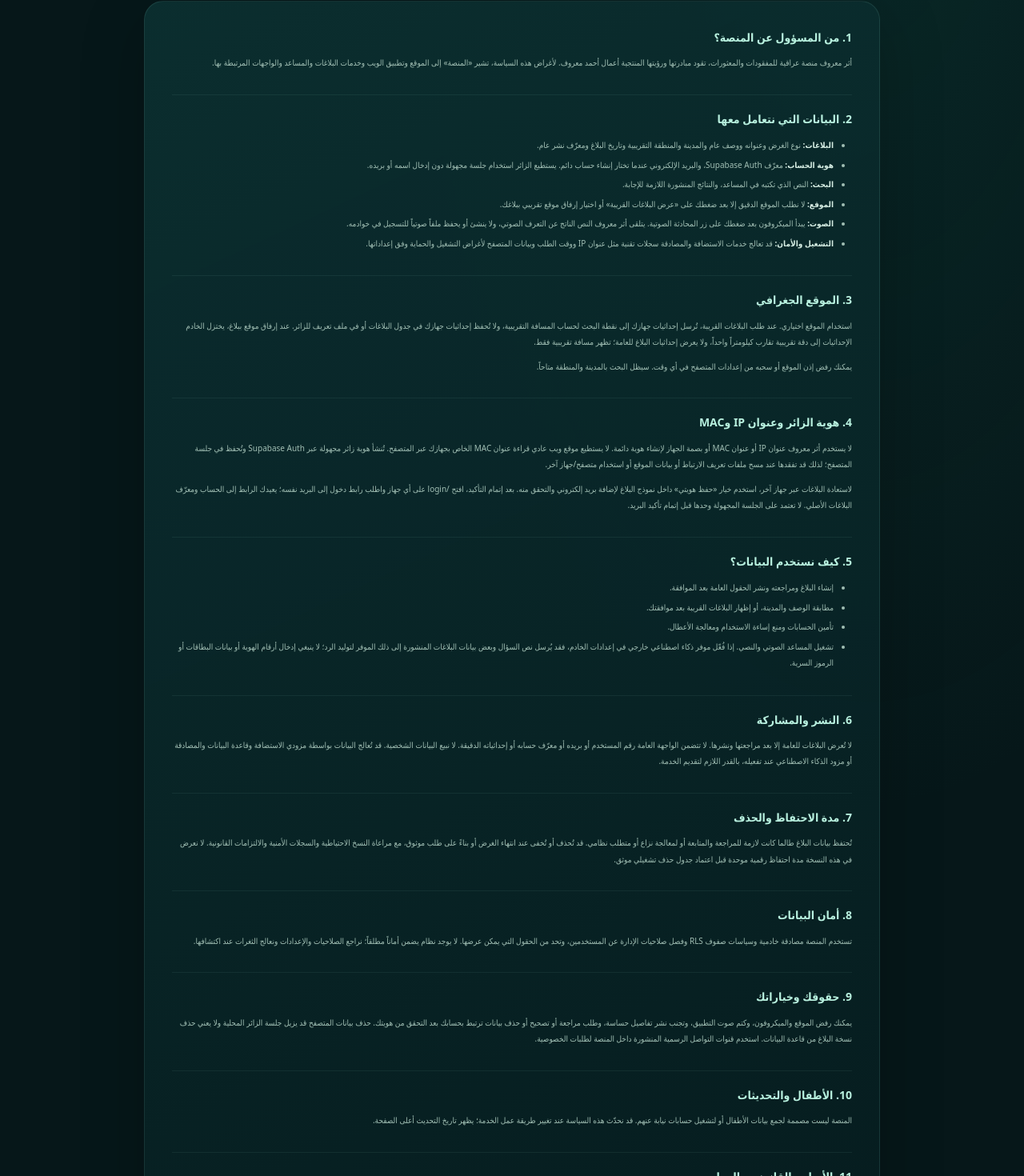
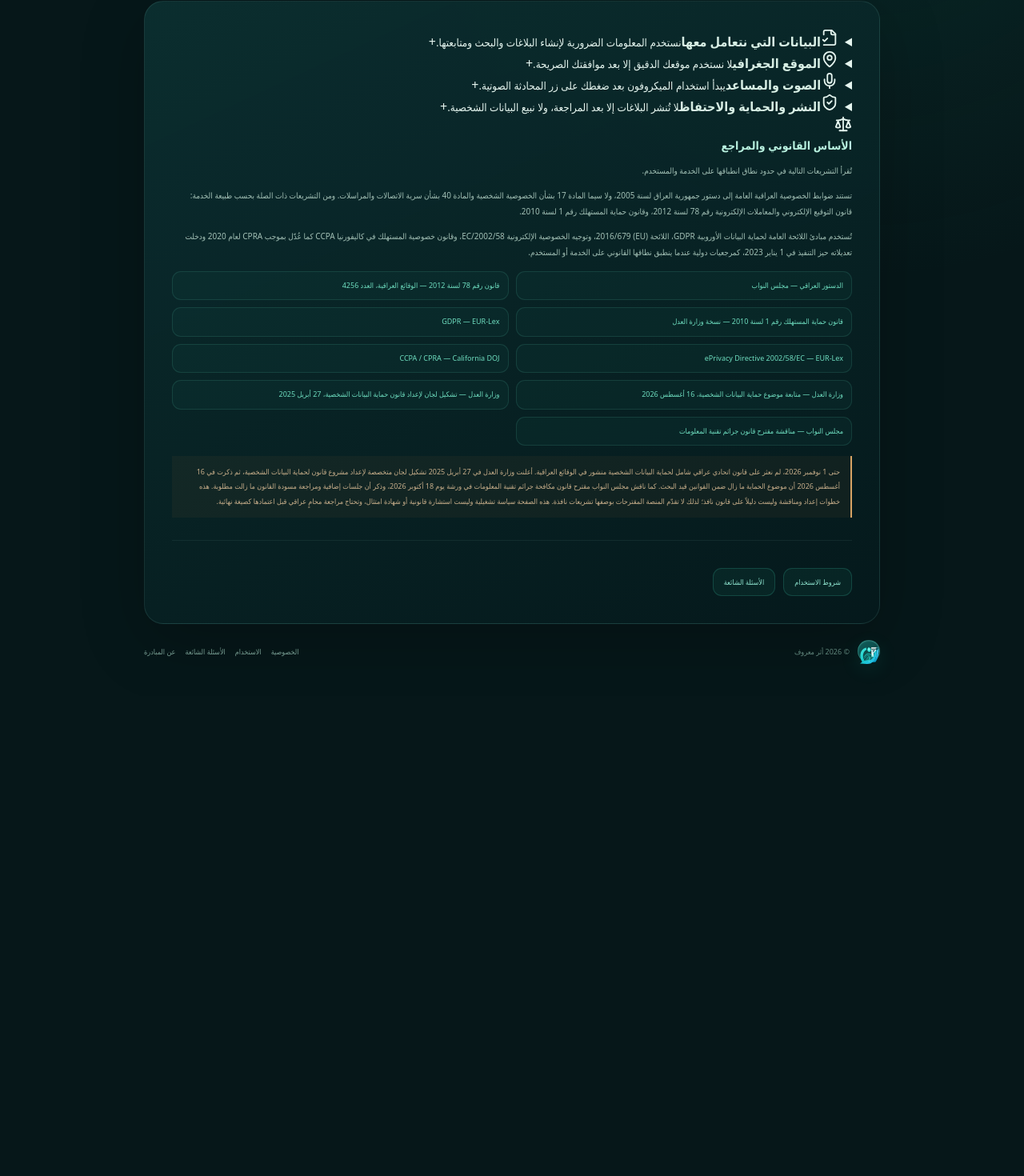
Before and after one commit to ahmedfouaadqi-glitch/atharmaaroof, a Next.js app: page /privacy in a window 1280 px wide. Shown: the part 261-1731 px from the top of the page at 80% size. After the commit the page ends 1131 px from the top, so only its background shows below. Built offline with nearby package versions, Linux system fonts and the light colour scheme.

Commit message:
content: simplify privacy policy into interactive cards and retain legal references and links

```diff
--- a/app/privacy/page.tsx
+++ b/app/privacy/page.tsx
@@ -1,95 +1,117 @@
 import type { Metadata } from "next";
 import Link from "next/link";
+import {
+  Fingerprint, MapPin, Mic, FileCheck2, Database, ShieldCheck, Scale
+} from "lucide-react";
 import InfoPageShell from "@/components/InfoPageShell";
 
 export const metadata: Metadata = {
   title: "سياسة الخصوصية | أثر معروف",
-  description: "كيف يجمع أثر معروف البيانات ويستخدمها ويحميها.",
+  description: "سياسة خصوصية مختصرة توضّح بيانات المستخدم وحقوقه في أثر معروف.",
   robots: { index: true, follow: true }
 };
+
+const privacyCards = [
+  {
+    Icon: FileCheck2,
+    title: "البيانات التي نتعامل معها",
+    summary: "نستخدم المعلومات الضرورية لإنشاء البلاغات والبحث ومتابعتها.",
+    points: [
+      "تفاصيل عامة عن الغرض المفقود أو المعثور عليه، مثل النوع والوصف والمدينة والمنطقة التقريبية وتاريخ البلاغ.",
+      "بيانات الحساب أو وسيلة استعادة البلاغات عندما تختار ربط هويتك ببريد إلكتروني.",
+      "عبارات البحث التي تدخلها، والنتائج المنشورة اللازمة لإظهار المطابقات.",
+      "سجلات تشغيلية محدودة، مثل عنوان IP ووقت الطلب ومعلومات المتصفح، لأغراض الحماية ومعالجة الأعطال."
+    ]
+  },
+  {
+    Icon: MapPin,
+    title: "الموقع الجغرافي",
+    summary: "لا نستخدم موقعك الدقيق إلا بعد موافقتك الصريحة.",
+    points: [
+      "عند طلب البلاغات القريبة، تُستخدم إحداثيات جهازك لحساب المسافة التقريبية ولا تُحفظ في ملف عام للمستخدم.",
+      "إذا اخترت إرفاق موقع ببلاغ، يُختزل إلى نطاق تقريبي يقارب كيلومتراً واحداً، ولا تُعرض الإحداثيات الدقيقة للزوار.",
+      "يمكنك رفض الإذن أو سحبه من إعدادات المتصفح. ويبقى البحث بالمدينة والمنطقة متاحاً."
+    ]
+  },
+  {
+    Icon: Mic,
+    title: "الصوت والمساعد",
+    summary: "يبدأ استخدام الميكروفون بعد ضغطك على زر المحادثة الصوتية.",
+    points: [
+      "يتلقى التطبيق النص الناتج عن التعرف الصوتي في المتصفح، ولا يحفظ ملفاً صوتياً للتسجيل في خوادم المنصة وفق تصميم الخدمة الحالي.",
+      "قد يعتمد التعرف الصوتي على مزود يوفّره المتصفح أو الجهاز، وتخضع هذه المعالجة لسياسة ذلك المزود.",
+      "إذا فُعّل مزود ذكاء اصطناعي خارجي، فقد يُرسل نص السؤال وبعض بيانات البلاغات المنشورة لإعداد الرد."
+    ]
+  },
+  {
+    Icon: ShieldCheck,
+    title: "النشر والحماية والاحتفاظ",
+    summary: "لا تُنشر البلاغات إلا بعد المراجعة، ولا نبيع البيانات الشخصية.",
+    points: [
+      "لا تعرض صفحة البلاغ العامة بريد المستخدم أو معرّف حسابه أو إحداثيات موقعه الدقيقة.",
+      "قد تُعالج البيانات لدى مزودي الاستضافة وقاعدة البيانات والمصادقة بالقدر اللازم لتقديم الخدمة.",
+      "تُحتفظ البيانات طالما كانت لازمة للمراجعة والمتابعة أو لمعالجة نزاع أو التزام نظامي، وقد تُخفى أو تُحذف عند انتهاء الغرض وفق إجراءات المنصة.",
+      "يمكنك طلب تصحيح البيانات أو حذفها بعد التحقق من ملكية الطلب. حذف بيانات المتصفح وحده لا يحذف البلاغ من المنصة."
+    ]
+  }
+];
+
+const legalSources = [
+  ["الدستور العراقي — مجلس النواب", "https://iq.parliament.iq/%D8%A7%D9%84%D8%AF%D8%B3%D8%AA%D9%88%D8%B1-%D8%A7%D9%84%D8%B9%D8%B1%D8%A7%D9%82%D9%8A/"],
+  ["قانون رقم 78 لسنة 2012 — الوقائع العراقية، العدد 4256", "https://www.moj.gov.iq/view.205/"],
+  ["قانون حماية المستهلك رقم 1 لسنة 2010 — نسخة وزارة العدل", "https://www.moj.gov.iq/upload/pdf/%D9%82%D8%A7%D9%86%D9%88%D9%86%20%D8%AD%D9%85%D8%A7%D9%8A%D8%A9%20%D8%A7%D9%84%D9%85%D8%B3%D8%AA%D9%87%D9%84%D9%83.pdf"],
+  ["GDPR — EUR-Lex", "https://eur-lex.europa.eu/eli/reg/2016/679/"],
+  ["ePrivacy Directive 2002/58/EC — EUR-Lex", "https://eur-lex.europa.eu/eli/dir/2002/58/oj"],
+  ["CCPA / CPRA — California DOJ", "https://www.oag.ca.gov/privacy/ccpa"],
+  ["وزارة العدل — متابعة موضوع حماية البيانات الشخصية، 16 أغسطس 2026", "https://moj.gov.iq/view.10456/"],
+  ["وزارة العدل — تشكيل لجان لإعداد قانون حماية البيانات الشخصية، 27 أبريل 2025", "https://www.moj.gov.iq/view.9181/"],
+  ["مجلس النواب — مناقشة مقترح قانون جرائم تقنية المعلومات", "https://iq.parliament.iq/blog/%D9%84%D8%AC%D9%86%D8%A9-%D8%A7%D9%84%D8%A3%D9%85%D9%86-%D9%88%D8%A7%D9%84%D8%AF%D9%81%D8%A7%D8%B9-%D8%A7%D9%84%D9%86%D9%8A%D8%A7%D8%A8%D9%8A%D8%A9-%D8%AA%D9%86%D8%A7%D9%82%D8%B4-%D9%85%D9%82%D8%AA-7/"]
+];
 
 export default function PrivacyPage() {
   return (
     <InfoPageShell
-      kicker="الخصوصية وحماية البيانات"
+      kicker="بياناتك وحقوقك"
       title="سياسة الخصوصية"
-      description="آخر تحديث: 1 نوفمبر 2026. توضح هذه السياسة البيانات التي يحتاجها أثر معروف لتشغيل المفقودات والمعثورات، وما الذي لا نجمعه."
+      description="آخر تحديث: 1 نوفمبر 2026. نوضح هنا ما يلزم لتقديم الخدمة، وكيف تُستخدم البيانات، وما الخيارات المتاحة لك."
     >
-      <section>
-        <h2>1. من المسؤول عن المنصة؟</h2>
-        <p>أثر معروف منصة عراقية للمفقودات والمعثورات، تقود مبادرتها ورؤيتها المنتجية أعمال أحمد معروف. لأغراض هذه السياسة، تشير «المنصة» إلى الموقع وتطبيق الويب وخدمات البلاغات والمساعد والواجهات المرتبطة بها.</p>
-      </section>
-      <section>
-        <h2>2. البيانات التي نتعامل معها</h2>
-        <ul>
-          <li><b>البلاغات:</b> نوع الغرض وعنوانه ووصف عام والمدينة والمنطقة التقريبية وتاريخ البلاغ ومعرّف نشر عام.</li>
-          <li><b>هوية الحساب:</b> معرّف Supabase Auth، والبريد الإلكتروني عندما تختار إنشاء حساب دائم. يستطيع الزائر استخدام جلسة مجهولة دون إدخال اسمه أو بريده.</li>
-          <li><b>البحث:</b> النص الذي تكتبه في المساعد، والنتائج المنشورة اللازمة للإجابة.</li>
-          <li><b>الموقع:</b> لا نطلب الموقع الدقيق إلا بعد ضغطك على «عرض البلاغات القريبة» أو اختيار إرفاق موقع تقريبي ببلاغك.</li>
-          <li><b>الصوت:</b> يبدأ الميكروفون بعد ضغطك على زر المحادثة الصوتية. يتلقى أثر معروف النص الناتج عن التعرف الصوتي، ولا ينشئ أو يحفظ ملفاً صوتياً للتسجيل في خوادمه.</li>
-          <li><b>التشغيل والأمان:</b> قد تعالج خدمات الاستضافة والمصادقة سجلات تقنية مثل عنوان IP ووقت الطلب وبيانات المتصفح لأغراض التشغيل والحماية وفق إعداداتها.</li>
-        </ul>
-      </section>
-      <section>
-        <h2>3. الموقع الجغرافي</h2>
-        <p>استخدام الموقع اختياري. عند طلب البلاغات القريبة، تُرسل إحداثيات جهازك إلى نقطة البحث لحساب المسافة التقريبية، ولا تُحفظ إحداثيات جهازك في جدول البلاغات أو في ملف تعريف للزائر. عند إرفاق موقع ببلاغ، يختزل الخادم الإحداثيات إلى دقة تقريبية تقارب كيلومتراً واحداً، ولا يعرض إحداثيات البلاغ للعامة؛ تظهر مسافة تقريبية فقط.</p>
-        <p>يمكنك رفض إذن الموقع أو سحبه من إعدادات المتصفح في أي وقت. سيظل البحث بالمدينة والمنطقة متاحاً.</p>
-      </section>
-      <section>
-        <h2>4. هوية الزائر وعنوان IP وMAC</h2>
-        <p>لا يستخدم أثر معروف عنوان IP أو عنوان MAC أو بصمة الجهاز لإنشاء هوية دائمة. لا يستطيع موقع ويب عادي قراءة عنوان MAC الخاص بجهازك عبر المتصفح. تُنشأ هوية زائر مجهولة عبر Supabase Auth وتُحفظ في جلسة المتصفح؛ لذلك قد تفقدها عند مسح ملفات تعريف الارتباط أو بيانات الموقع أو استخدام متصفح/جهاز آخر.</p>
-        <p>لاستعادة البلاغات عبر جهاز آخر، استخدم خيار «حفظ هويتي» داخل نموذج البلاغ لإضافة بريد إلكتروني والتحقق منه. بعد إتمام التأكيد، افتح /login على أي جهاز واطلب رابط دخول إلى البريد نفسه؛ يعيدك الرابط إلى الحساب ومعرّف البلاغات الأصلي. لا تعتمد على الجلسة المجهولة وحدها قبل إتمام تأكيد البريد.</p>
-      </section>
-      <section>
-        <h2>5. كيف نستخدم البيانات؟</h2>
-        <ul>
-          <li>إنشاء البلاغ ومراجعته ونشر الحقول العامة بعد الموافقة.</li>
-          <li>مطابقة الوصف والمدينة، أو إظهار البلاغات القريبة بعد موافقتك.</li>
-          <li>تأمين الحسابات ومنع إساءة الاستخدام ومعالجة الأعطال.</li>
-          <li>تشغيل المساعد الصوتي والنصي. إذا فُعّل موفر ذكاء اصطناعي خارجي في إعدادات الخادم، فقد يُرسل نص السؤال وبعض بيانات البلاغات المنشورة إلى ذلك الموفر لتوليد الرد؛ لا ينبغي إدخال أرقام الهوية أو بيانات البطاقات أو الرموز السرية.</li>
-        </ul>
-      </section>
-      <section>
-        <h2>6. النشر والمشاركة</h2>
-        <p>لا تُعرض البلاغات للعامة إلا بعد مراجعتها ونشرها. لا تتضمن الواجهة العامة رقم المستخدم أو بريده أو معرّف حسابه أو إحداثياته الدقيقة. لا نبيع البيانات الشخصية. قد تُعالج البيانات بواسطة مزودي الاستضافة وقاعدة البيانات والمصادقة أو مزود الذكاء الاصطناعي عند تفعيله، بالقدر اللازم لتقديم الخدمة.</p>
-      </section>
-      <section>
-        <h2>7. مدة الاحتفاظ والحذف</h2>
-        <p>تُحتفظ بيانات البلاغ طالما كانت لازمة للمراجعة والمتابعة أو لمعالجة نزاع أو متطلب نظامي. قد تُحذف أو تُخفى عند انتهاء الغرض أو بناءً على طلب موثوق، مع مراعاة النسخ الاحتياطية والسجلات الأمنية والالتزامات القانونية. لا نعرض في هذه النسخة مدة احتفاظ رقمية موحدة قبل اعتماد جدول حذف تشغيلي موثق.</p>
-      </section>
-      <section>
-        <h2>8. أمان البيانات</h2>
-        <p>تستخدم المنصة مصادقة خادمية وسياسات صفوف RLS وفصل صلاحيات الإدارة عن المستخدمين، وتحد من الحقول التي يمكن عرضها. لا يوجد نظام يضمن أماناً مطلقاً؛ نراجع الصلاحيات والإعدادات ونعالج الثغرات عند اكتشافها.</p>
-      </section>
-      <section>
-        <h2>9. حقوقك وخياراتك</h2>
-        <p>يمكنك رفض الموقع والميكروفون، وكتم صوت التطبيق، وتجنب نشر تفاصيل حساسة، وطلب مراجعة أو تصحيح أو حذف بيانات ترتبط بحسابك بعد التحقق من هويتك. حذف بيانات المتصفح قد يزيل جلسة الزائر المحلية ولا يعني حذف نسخة البلاغ من قاعدة البيانات. استخدم قنوات التواصل الرسمية المنشورة داخل المنصة لطلبات الخصوصية.</p>
-      </section>
-      <section>
-        <h2>10. الأطفال والتحديثات</h2>
-        <p>المنصة ليست مصممة لجمع بيانات الأطفال أو لتشغيل حسابات نيابة عنهم. قد نحدّث هذه السياسة عند تغيير طريقة عمل الخدمة؛ يظهر تاريخ التحديث أعلى الصفحة.</p>
-      </section>
-      <section>
-        <h2>11. الأساس القانوني والمراجع</h2>
+      <div className="policy-card-grid">
+        {privacyCards.map(({ Icon, title, summary, points }) => (
+          <details className="policy-card" key={title}>
+            <summary>
+              <span className="policy-card-icon"><Icon size={22} /></span>
+              <span className="policy-card-title"><b>{title}</b><small>{summary}</small></span>
+              <span className="policy-card-expand" aria-hidden="true">+</span>
+            </summary>
+            <ul>{points.map((point) => <li key={point}>{point}</li>)}</ul>
+          </details>
+        ))}
+      </div>
+
+      <section className="legal-card" id="legal-references">
+        <div className="legal-card-heading">
+          <span className="policy-card-icon"><Scale size={22} /></span>
+          <div>
+            <h2>الأساس القانوني والمراجع</h2>
+            <p>تُقرأ التشريعات التالية في حدود نطاق انطباقها على الخدمة والمستخدم.</p>
+          </div>
+        </div>
         <p>تستند ضوابط الخصوصية العراقية العامة إلى دستور جمهورية العراق لسنة 2005، ولا سيما المادة 17 بشأن الخصوصية الشخصية والمادة 40 بشأن سرية الاتصالات والمراسلات. ومن التشريعات ذات الصلة بحسب طبيعة الخدمة: قانون التوقيع الإلكتروني والمعاملات الإلكترونية رقم 78 لسنة 2012، وقانون حماية المستهلك رقم 1 لسنة 2010.</p>
         <p>تُستخدم مبادئ اللائحة العامة لحماية البيانات الأوروبية GDPR، اللائحة (EU) 2016/679، وتوجيه الخصوصية الإلكترونية 2002/58/EC، وقانون خصوصية المستهلك في كاليفورنيا CCPA كما عُدّل بموجب CPRA لعام 2020 ودخلت تعديلاته حيز التنفيذ في 1 يناير 2023، كمرجعيات دولية عندما ينطبق نطاقها القانوني على الخدمة أو المستخدم.</p>
         <div className="legal-source-links">
-          <a href="https://iq.parliament.iq/%D8%A7%D9%84%D8%AF%D8%B3%D8%AA%D9%88%D8%B1-%D8%A7%D9%84%D8%B9%D8%B1%D8%A7%D9%82%D9%8A/" target="_blank" rel="noreferrer">الدستور العراقي — مجلس النواب</a>
-          <a href="https://www.moj.gov.iq/view.205/" target="_blank" rel="noreferrer">قانون رقم 78 لسنة 2012 — الوقائع العراقية، العدد 4256</a>
-          <a href="https://www.moj.gov.iq/upload/pdf/%D9%82%D8%A7%D9%86%D9%88%D9%86%20%D8%AD%D9%85%D8%A7%D9%8A%D8%A9%20%D8%A7%D9%84%D9%85%D8%B3%D8%AA%D9%87%D9%84%D9%83.pdf" target="_blank" rel="noreferrer">قانون حماية المستهلك رقم 1 لسنة 2010 — نسخة وزارة العدل</a>
-          <a href="https://eur-lex.europa.eu/eli/reg/2016/679/" target="_blank" rel="noreferrer">GDPR — EUR-Lex</a>
-          <a href="https://eur-lex.europa.eu/eli/dir/2002/58/oj" target="_blank" rel="noreferrer">ePrivacy Directive 2002/58/EC — EUR-Lex</a>
-          <a href="https://www.oag.ca.gov/privacy/ccpa" target="_blank" rel="noreferrer">CCPA / CPRA — California DOJ</a>
-          <a href="https://moj.gov.iq/view.10456/" target="_blank" rel="noreferrer">وزارة العدل — متابعة موضوع حماية البيانات الشخصية، 16 أغسطس 2026</a>
-          <a href="https://www.moj.gov.iq/view.9181/" target="_blank" rel="noreferrer">وزارة العدل — تشكيل لجان لإعداد قانون حماية البيانات الشخصية، 27 أبريل 2025</a>
-          <a href="https://iq.parliament.iq/blog/%D9%84%D8%AC%D9%86%D8%A9-%D8%A7%D9%84%D8%A3%D9%85%D9%86-%D9%88%D8%A7%D9%84%D8%AF%D9%81%D8%A7%D8%B9-%D8%A7%D9%84%D9%86%D9%8A%D8%A7%D8%A8%D9%8A%D8%A9-%D8%AA%D9%86%D8%A7%D9%82%D8%B4-%D9%85%D9%82%D8%AA-7/" target="_blank" rel="noreferrer">مجلس النواب — مناقشة مقترح قانون جرائم تقنية المعلومات</a>
+          {legalSources.map(([label, url]) => (
+            <a href={url} key={url} target="_blank" rel="noopener noreferrer">
+              {label}
+            </a>
+          ))}
         </div>
         <p className="legal-disclaimer">حتى 1 نوفمبر 2026، لم نعثر على قانون اتحادي عراقي شامل لحماية البيانات الشخصية منشور في الوقائع العراقية. أعلنت وزارة العدل في 27 أبريل 2025 تشكيل لجان متخصصة لإعداد مشروع قانون لحماية البيانات الشخصية، ثم ذكرت في 16 أغسطس 2026 أن موضوع الحماية ما زال ضمن القوانين قيد البحث. كما ناقش مجلس النواب مقترح قانون مكافحة جرائم تقنية المعلومات في ورشة يوم 18 أكتوبر 2026، وذكر أن جلسات إضافية ومراجعة مسودة القانون ما زالت مطلوبة. هذه خطوات إعداد ومناقشة وليست دليلاً على قانون نافذ؛ لذلك لا تقدّم المنصة المقترحات بوصفها تشريعات نافذة. هذه الصفحة سياسة تشغيلية وليست استشارة قانونية أو شهادة امتثال، وتحتاج مراجعة محامٍ عراقي قبل اعتمادها كصيغة نهائية.</p>
       </section>
-      <section className="info-next-links">
-        <Link href="/terms">اقرأ شروط الاستخدام</Link>
-        <Link href="/faq">راجع الأسئلة الشائعة</Link>
-      </section>
+
+      <div className="info-next-links">
+        <Link href="/terms">شروط الاستخدام</Link>
+        <Link href="/faq">الأسئلة الشائعة</Link>
+      </div>
     </InfoPageShell>
   );
 }
```
